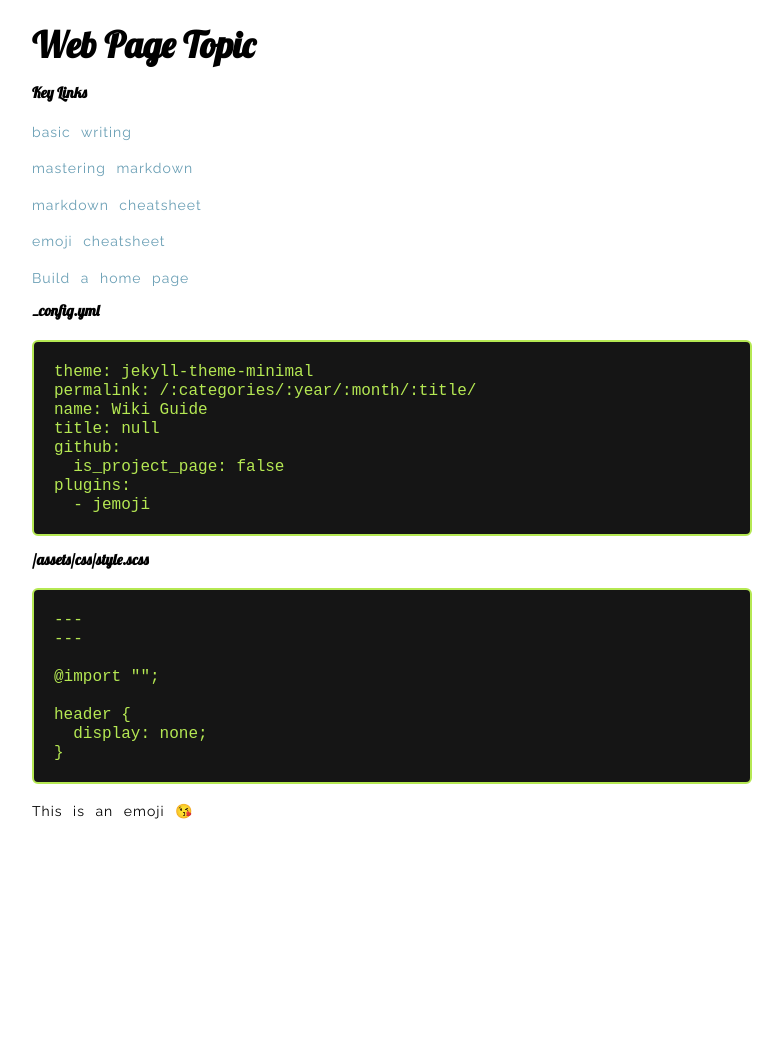
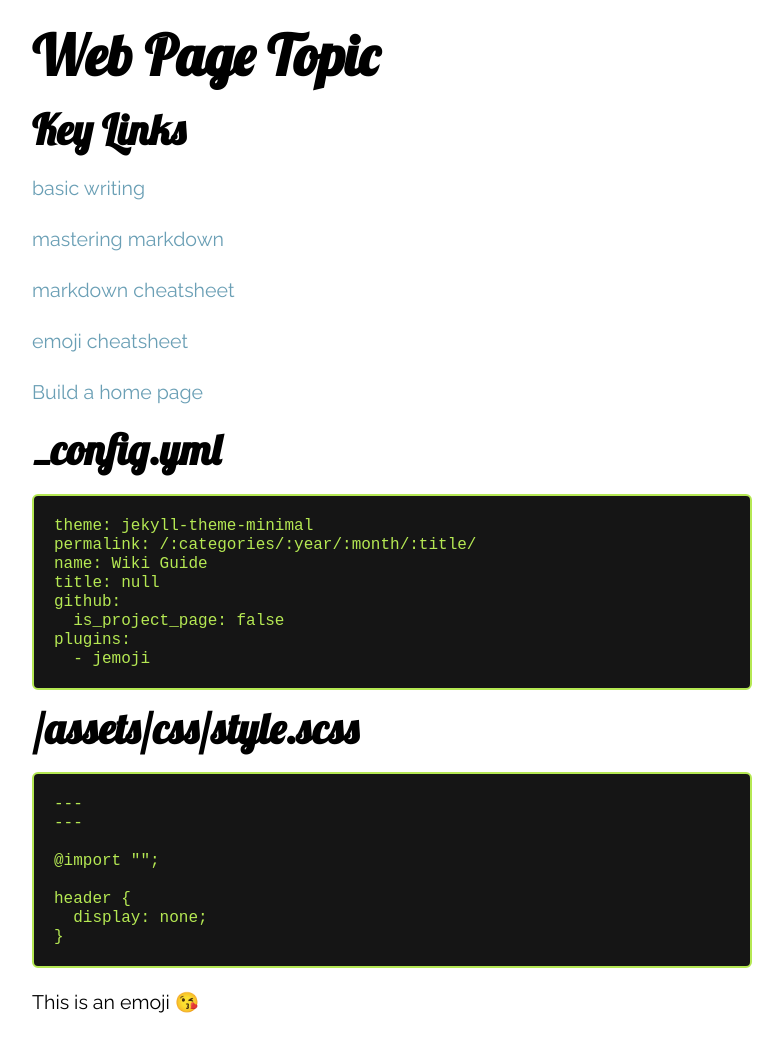
Before and after one commit to profphillips/wikibasics, a Jekyll site: the page built from index.md, in a window 1280 px wide. Shown: the whole page, without its empty margins (248-1031 px from the left). Built offline with Jekyll 4.4.1, drawn with Linux system fonts in a browser that asks for light colours; emoji names are drawn with the system emoji font; our own code applies the rules of GitHub Pages for plain Markdown files; before the commit the page ends 900 px from its top, so only the background shows below that.

Commit message:
Update style.scss

```diff
--- a/assets/css/style.scss
+++ b/assets/css/style.scss
@@ -49,7 +49,7 @@ $pre-font-family: 'Consolas, Terminal, monospace';
 $blockquote-font-family: $body-font-family; //'Cursive';
 
 html {
-  font-size: 10px;
+  font-size: 14px;
   margin: 0;
   font-family: sans-serif;
 }
@@ -97,15 +97,26 @@ h1, h2 {
 }
 
 h1 {
+    margin: 25px 0 20px;
+  font-size: 4rem;
+}
+
+h2 {
+  font-size: 3rem;
+}
+
+/*
+h1 {
   margin: 25px 0 20px;
   font-size: 36px;
 }
+*/
 
 p {
   font-size: 1.4rem;
   line-height: 1.6;
-  word-spacing: 0.6rem;
-  letter-spacing: 0.1rem;
+  //word-spacing: 0.6rem;
+  //letter-spacing: 0.1rem;
   font-family: 'Raleway', sans-serif;
 }
 
```
